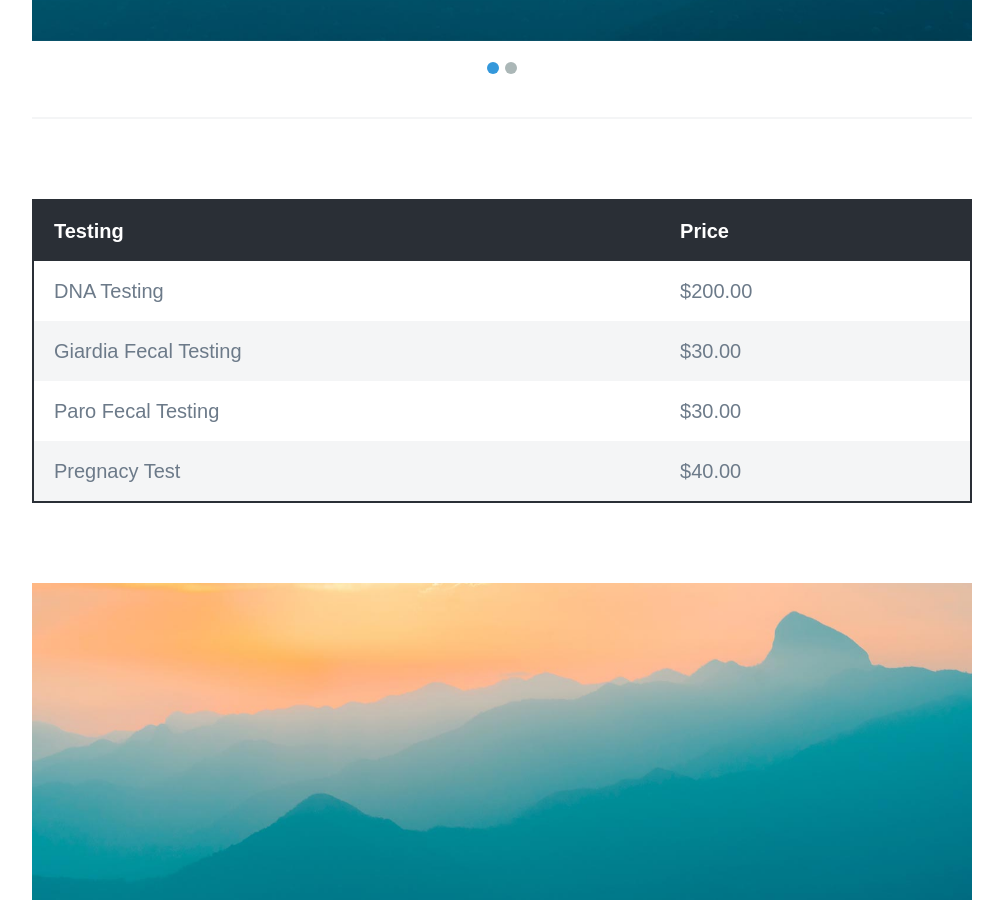
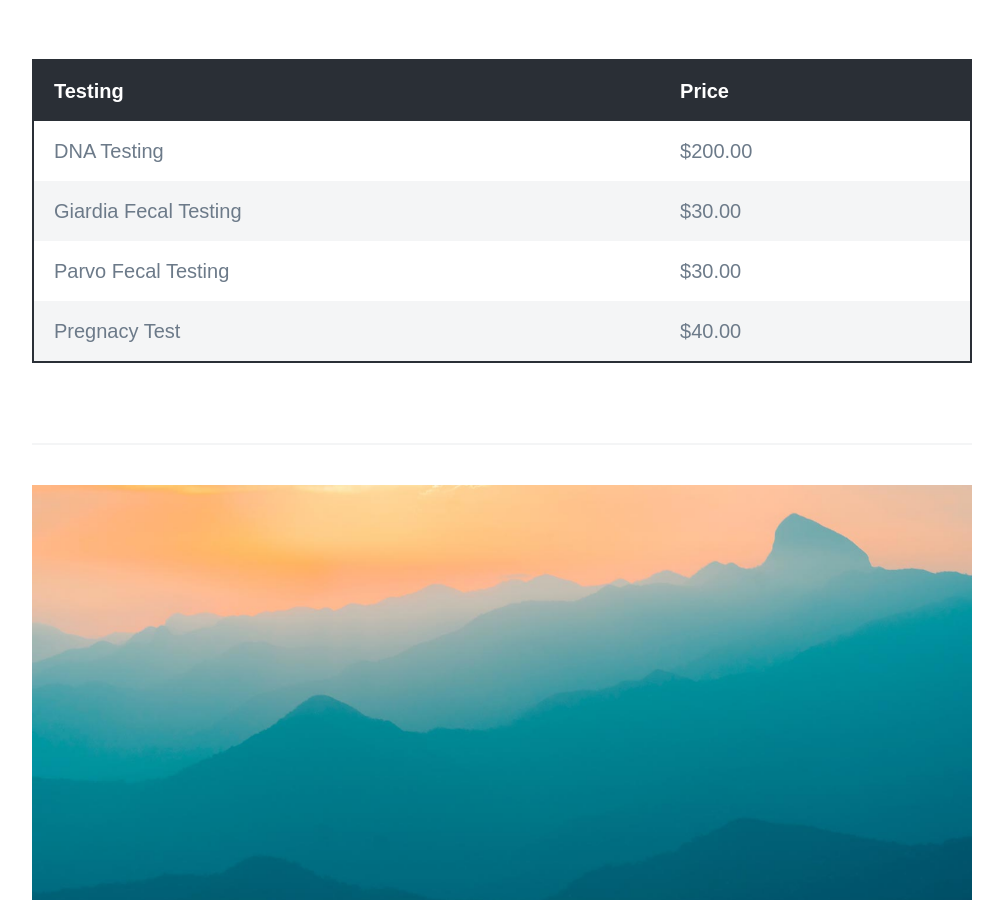
Before and after one commit to jcsodenkamp/jcsodenkamp.github.io, a Jekyll site: the page built from _projects/other-services.md, in a window 1280 px wide and 900 px high, scrolled down 2164 px. Shown: the whole window, without its empty margins (138-1141 px from the left). Built offline with Jekyll 4.4.1, drawn with Linux system fonts in a browser that asks for light colours; nearby versions of some CDN libraries; some web fonts are replaced.

Commit message:
Update other-services.md

```diff
--- a/_projects/other-services.md
+++ b/_projects/other-services.md
@@ -6,8 +6,12 @@
 featured_image: '/images/demo/finecare-vet-canine-progesterone-3__32100.jpg'
 ---
 
-![](/images/demo/finecare-vet-canine-progesterone-3__32100.jpg)
 
+
+<div class="gallery" data-columns="1">
+	<img src="/images/demo/demo-landscape.jpg">
+	<img src="/images/demo/demo-landscape-2.jpg">
+</div>
 
 | Fee's                         | Price   |
 |-------------------------------|---------|
@@ -15,28 +19,27 @@
 | After-hours Moblie Fee        | $100.00 |
 | Mobile Service Fee            | $50.00  |
 
+---
 
 <div class="gallery" data-columns="1">
 	<img src="/images/demo/demo-landscape.jpg">
 	<img src="/images/demo/demo-landscape-2.jpg">
 </div>
 
----
-
 | Testing                       | Price   |
 |-------------------------------|---------|
 | DNA Testing                   | $200.00 |
 | Giardia Fecal Testing         | $30.00  |
-| Paro Fecal Testing            | $30.00  |
+| Parvo Fecal Testing           | $30.00  |
 | Pregnacy Test  		| $40.00  |
 
+
+---
 
 <div class="gallery" data-columns="1">
 	<img src="/images/demo/demo-landscape.jpg">
 	<img src="/images/demo/demo-landscape-2.jpg">
 </div>
-
----
 
 | Vaccination & Deworming       | Price  |
 |-------------------------------|--------|
@@ -44,13 +47,12 @@
 | Deworming                     | $15.00 |
 | Rabies Vaccine w/Tag          | $20.00 |
 
+---
 
 <div class="gallery" data-columns="1">
 	<img src="/images/demo/demo-landscape.jpg">
 	<img src="/images/demo/demo-landscape-2.jpg">
 </div>
-
----
 
 | Reproduction                  | Price    |
 |-------------------------------|----------|
@@ -63,12 +65,12 @@
 | Ultrasound Confirmation       | $60.00   |
 | Semen Pack (No Shipping)      | $175.00  |
 
+---
+
 <div class="gallery" data-columns="1">
 	<img src="/images/demo/demo-landscape.jpg">
 	<img src="/images/demo/demo-landscape-2.jpg">
 </div>
-
----
 
 | Wellness & Care               | Price   |
 |-------------------------------|---------|
@@ -78,9 +80,3 @@
 | Nail Trim & Ear Clean		| $30.00  |
 | Pneumonia Treatment           | $50.00  |
 | Skin Infection Treatment      | $50.00  |
-
-
-<div class="gallery" data-columns="1">
-	<img src="/images/demo/demo-landscape.jpg">
-	<img src="/images/demo/demo-landscape-2.jpg">
-</div>
```
